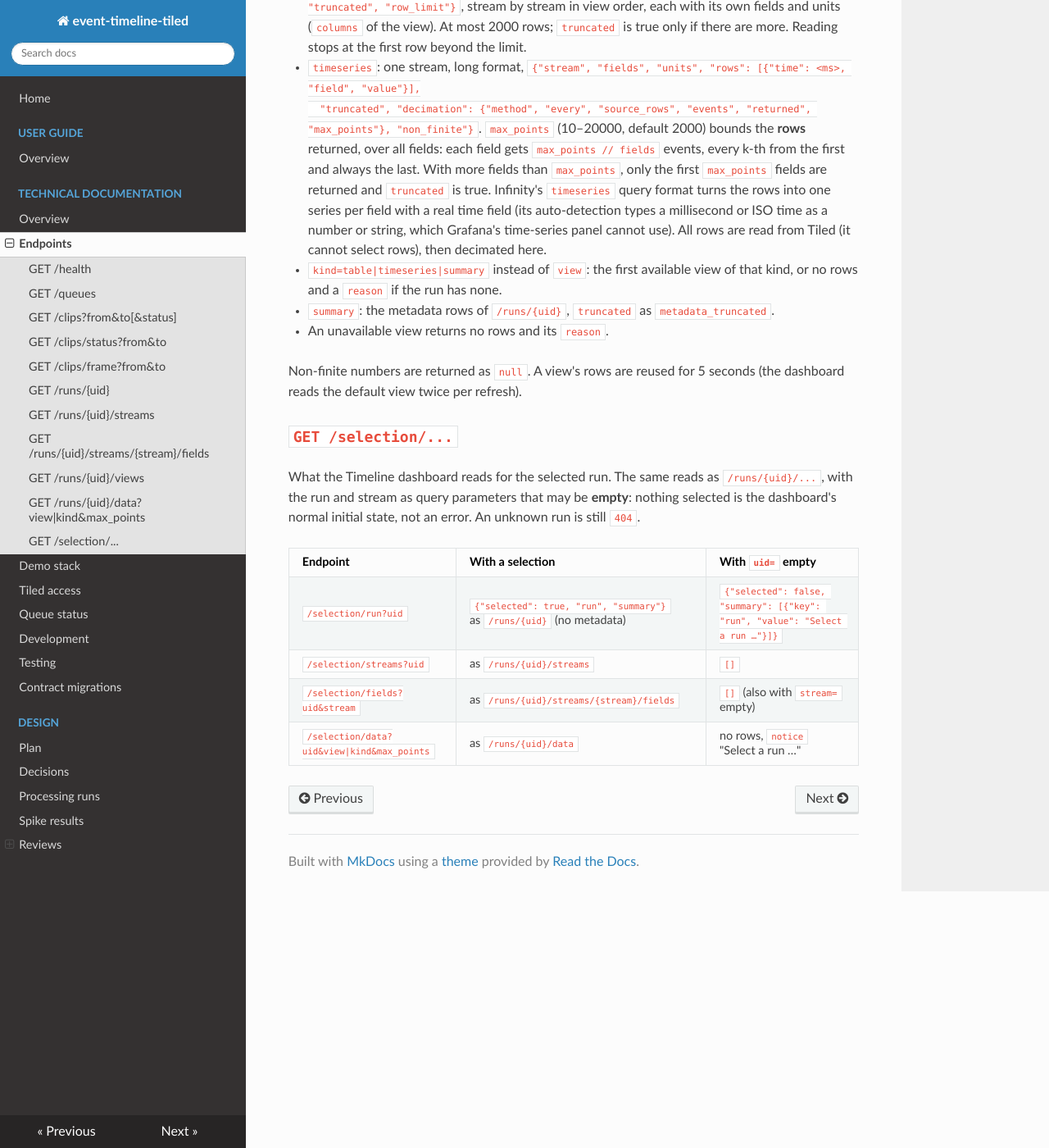
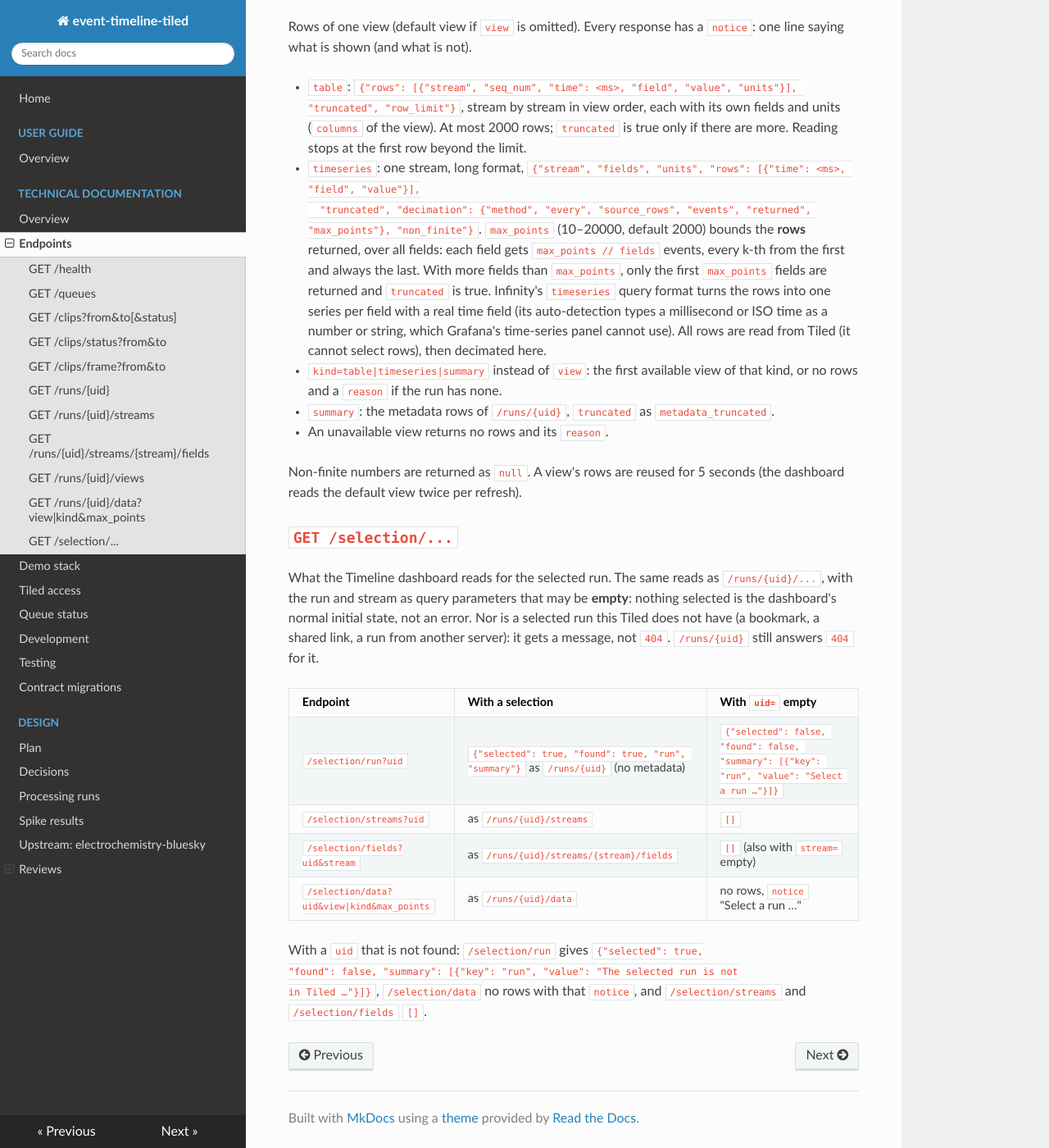
Before and after one commit to BAMresearch/event_timeline_tiled, an MkDocs documentation site: the page built from docs/technical/endpoints.md, in a window 1280 px wide and 1400 px high, scrolled down 4308 px. Shown: the whole window at 82% size. Built offline with MkDocs 1.6.1, drawn with Linux system fonts in a browser that asks for light colours; nearby versions of some CDN libraries; some of the changed text lies outside the part shown.

Commit message:
docs: brief electrochemistry-bluesky on how its runs reach Tiled
Timed flush, instrument keys and hints in start documents, concurrent
reads of the local store, and its single-user key. Endpoint, migration and
user docs follow the trial fixes.

Co-Authored-By: Claude Opus 5.5 <noreply@anthropic.com>

```diff
--- a/docs/technical/endpoints.md
+++ b/docs/technical/endpoints.md
@@ -112,7 +112,7 @@ The State timeline frame (plan §8), a list of rows in lane order:
 | Field | Meaning |
 |---|---|
 | `lane` | final lane, unique per lane and sub-lane: sub-lanes get ` /2`, ` /3`; a name already taken gets ` (2)` |
-| `start`, `stop` | display extent, **ms**; open runs end at their `observed_at`; a closed run without a usable stop time is drawn at its start; very short clips are widened to 0.2 % of the window |
+| `start`, `stop` | display extent, **ms**; open runs end at their `observed_at`; a closed run without a usable stop time is drawn at its start; very short clips are widened to 0.2 % of the window, but never over the next clip in their sub-lane |
 | `state` | the visible value: `status`, except `stale`, `activity unknown` or `possibly stalled` for open runs |
 | `status`, `possibly_stalled`, `stale`, `activity_error` | kept separate, as in `/clips` |
 | `uid`, `label` | hidden helpers for links and tooltips |
@@ -145,6 +145,13 @@ Grafana's tables show markup as text.
 
 `stream`, `events` (from `stop.num_events` when closed, else counted),
 `events_source`, `first_event`, `last_event`, `fields`.
+
+A stream without a table yet has no rows: `TiledWriter` creates a stream's
+table with its first batch of rows (or at the stop document), so a running
+run's streams often have none. That is `events: 0` and no event times, and
+for activity no last event (the age counts from the start), never an
+error. Data views of an open run without rows say "(none in Tiled yet)" in
+their `notice`.
 
 ## `GET /runs/{uid}/streams/{stream}/fields`
 
@@ -207,11 +214,18 @@ seconds (the dashboard reads the default view twice per refresh).
 What the Timeline dashboard reads for the selected run. The same reads as
 `/runs/{uid}/...`, with the run and stream as query parameters that may be
 **empty**: nothing selected is the dashboard's normal initial state, not an
-error. An unknown run is still `404`.
+error. Nor is a selected run this Tiled does not have (a bookmark, a shared
+link, a run from another server): it gets a message, not `404`.
+`/runs/{uid}` still answers `404` for it.
 
 | Endpoint | With a selection | With `uid=` empty |
 |---|---|---|
-| `/selection/run?uid` | `{"selected": true, "run", "summary"}` as `/runs/{uid}` (no metadata) | `{"selected": false, "summary": [{"key": "run", "value": "Select a run …"}]}` |
+| `/selection/run?uid` | `{"selected": true, "found": true, "run", "summary"}` as `/runs/{uid}` (no metadata) | `{"selected": false, "found": false, "summary": [{"key": "run", "value": "Select a run …"}]}` |
 | `/selection/streams?uid` | as `/runs/{uid}/streams` | `[]` |
 | `/selection/fields?uid&stream` | as `/runs/{uid}/streams/{stream}/fields` | `[]` (also with `stream=` empty) |
 | `/selection/data?uid&view|kind&max_points` | as `/runs/{uid}/data` | no rows, `notice` "Select a run …" |
+
+With a `uid` that is not found: `/selection/run` gives `{"selected": true,
+"found": false, "summary": [{"key": "run", "value": "The selected run is not
+in Tiled …"}]}`, `/selection/data` no rows with that `notice`, and
+`/selection/streams` and `/selection/fields` `[]`.
--- a/mkdocs.yml
+++ b/mkdocs.yml
@@ -18,6 +18,7 @@ nav:
       - Decisions: design/decisions.md
       - Processing runs: design/processing-runs.md
       - Spike results: design/spike-results.md
+      - "Upstream: electrochemistry-bluesky": design/upstream/brief-electrochemistry-bluesky.md
       - Reviews:
           - "01 Architecture: brief": design/reviews/brief-01-architecture.md
           - "01 Architecture: response": design/reviews/response-01-architecture.md
```
Also changed, not shown: docs/design/upstream/brief-electrochemistry-bluesky.md (added, +138 -0 lines), docs/technical/migrations.md (+12 -0 lines), docs/user/index.md (+3 -1 lines).
